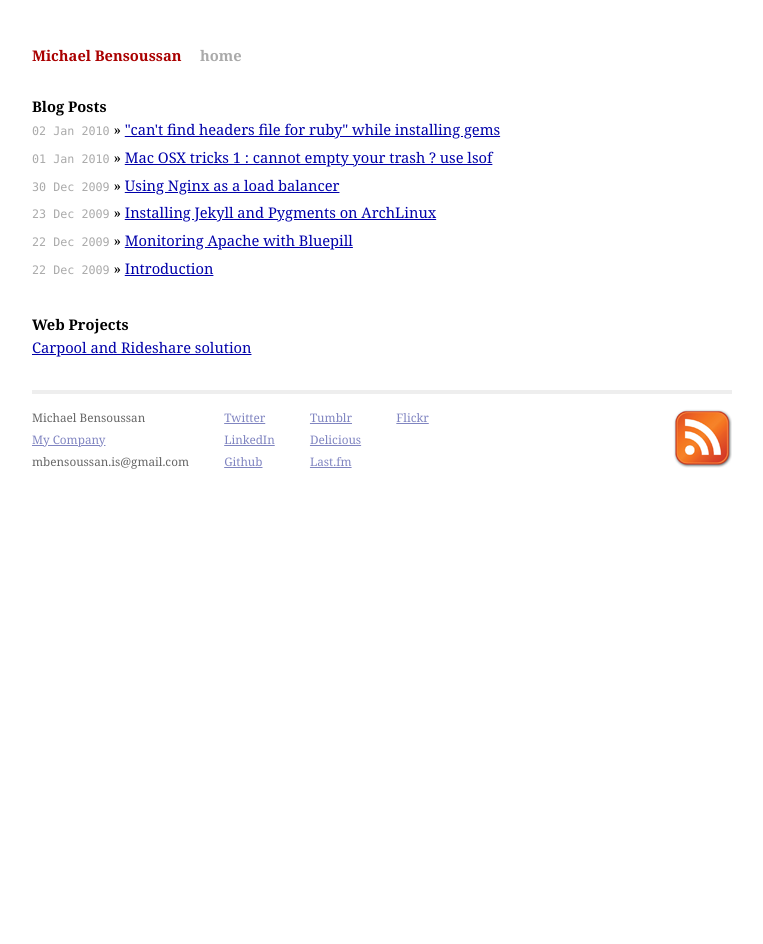
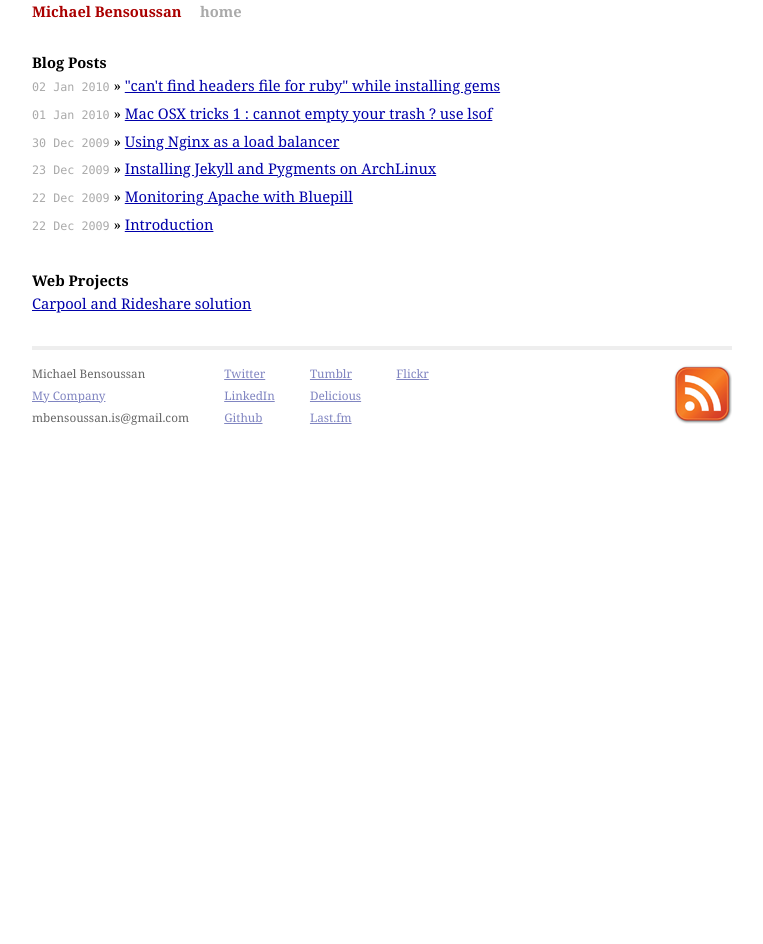
Before and after one commit to mickey/mickeyben, a Jekyll site: the page built from index.html, in a window 1280 px wide. Shown: the whole page, without its empty margins (258-1021 px from the left). Built offline with Jekyll 4.4.1, drawn with Linux system fonts in a browser that asks for light colours; Markdown is read by kramdown in place of the engine named in the settings; after the commit the page ends 900 px from its top, so only the background shows below that.

Commit message:
removed the useless scrollbar

```diff
--- a/css/screen.css
+++ b/css/screen.css
@@ -92,8 +92,9 @@
   font-size: 110%;
   text-align: justify;
   width: 700px;
-  margin: 3em auto 2em auto;
+  margin: 0px auto 0px auto;
   line-height: 1.5em;
+  overflow: hidden;
 }
 
 .title {
```
